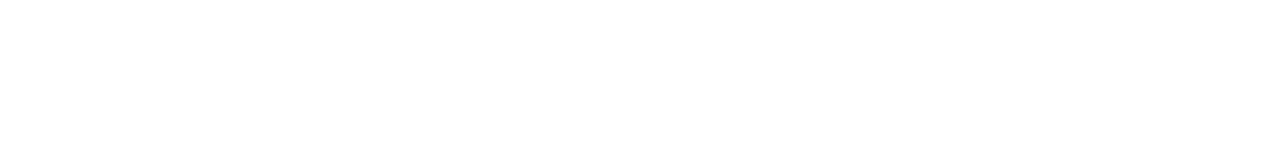
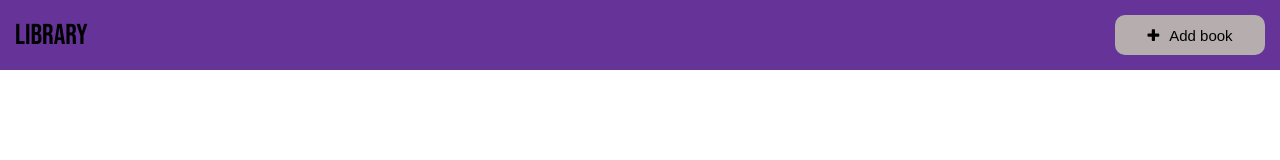
Before and after one commit to Imo-oje/library, a plain HTML site: page index.html in a window 1280 px wide. Drawn offline with Linux system fonts and the light colour scheme.

Commit message:
made the header

```diff
--- a/index.html
+++ b/index.html
@@ -3,10 +3,19 @@
   <head>
     <meta charset="UTF-8" />
     <meta name="viewport" content="width=device-width, initial-scale=1.0" />
-    <title>Document</title>
+    <title>My Library</title>
     <link rel="stylesheet" href="style.css" />
+    <link
+      rel="stylesheet"
+      href="https://cdnjs.cloudflare.com/ajax/libs/font-awesome/4.7.0/css/font-awesome.min.css"
+    />
   </head>
   <body>
+    <header class="header">
+      <h1 class="logo">Library</h1>
+      <button class="add-book"><i class="fa fa-plus"></i>Add book</button>
+    </header>
+    <main class="books_container"></main>
     <script src="main.js"></script>
   </body>
 </html>
--- a/style.css
+++ b/style.css
@@ -1,5 +1,49 @@
+@import url("https://fonts.googleapis.com/css2?family=Roboto:wght@300;400;500;700&display=swap");
+@import url("https://fonts.googleapis.com/css2?family=Bebas+Neue&family=Roboto:wght@300;400;500;700&display=swap");
+
 * {
   margin: 0;
   padding: 0;
   box-sizing: border-box;
 }
+
+body {
+  font-family: "Roboto", sans-serif;
+}
+
+.header {
+  display: grid;
+  padding: 15px;
+  align-items: center;
+  user-select: none;
+  background: rebeccapurple;
+  grid-template-columns: repeat(2, minmax(auto, 1fr));
+}
+
+.logo {
+  font-size: 1.8rem;
+  font-weight: 400;
+  justify-self: start;
+  font-family: "Bebas Neue", sans-serif;
+}
+
+button.add-book {
+  width: 150px;
+  height: 40px;
+  font-size: 15px;
+  background: rgb(182, 174, 174);
+  border-radius: 10px;
+  justify-self: end;
+  outline: none;
+  border: none;
+}
+
+button.add-book:hover {
+  cursor: pointer;
+  background: rgb(245, 245, 220);
+  transition: background 300ms ease;
+}
+
+button.add-book i {
+  margin-right: 10px;
+}
```
